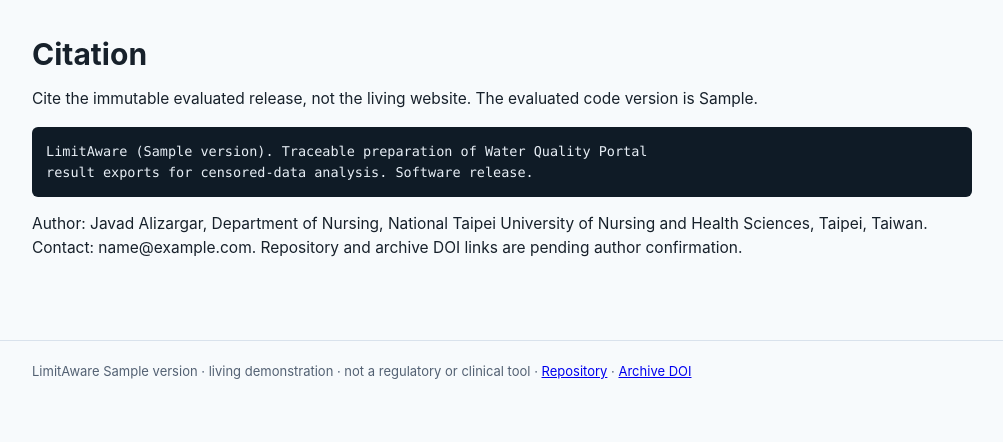
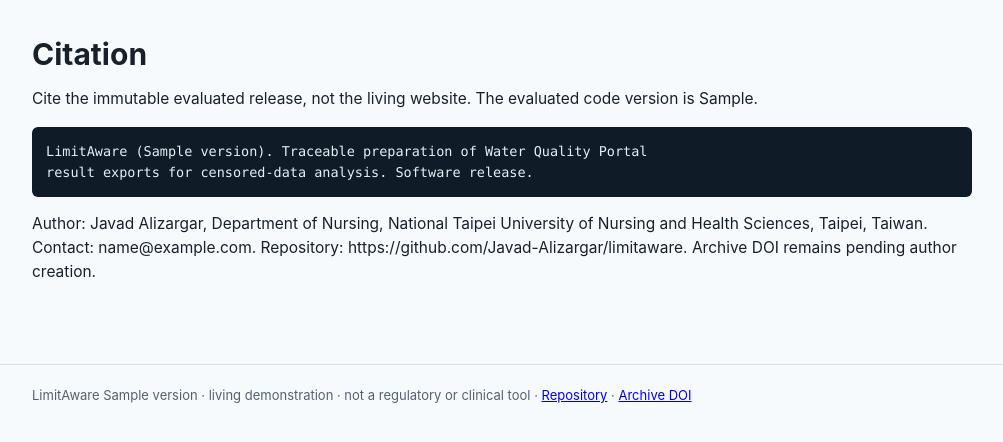
Before and after one commit to Javad-Alizargar/limitaware, a Python web app: template website/templates/cite.html in a window 1280 px wide. Shown: the part 57-499 px from the top of the page, without its empty margins (138-1141 px from the left). Run offline with Jinja, Linux system fonts and the light colour scheme; the template is opened without the code that fills it: most values are stand-ins (such as "Sample title", 1, 10 or a date in 2020).

Commit message:
Update public documentation and repository links

```diff
--- a/website/config.json
+++ b/website/config.json
@@ -3,7 +3,7 @@
   "site_url": "https://wqp.statwhy.com",
   "tagline": "Traceable preparation of WQP result exports for censored-data analysis",
   "version_source": "installed package",
-  "repository_url": null,
+  "repository_url": "https://github.com/Javad-Alizargar/limitaware",
   "archive_doi": null,
   "contact_email": "8javad@ntunhs.edu.tw",
   "evaluated_version": "0.1.4",
--- a/website/templates/cite.html
+++ b/website/templates/cite.html
@@ -3,5 +3,5 @@
 <p>Cite the immutable evaluated release, not the living website. The evaluated code version is {{ cfg.evaluated_version }}.</p>
 <pre>LimitAware ({{ version }}). Traceable preparation of Water Quality Portal
 result exports for censored-data analysis. Software release.</pre>
-<p>Author: Javad Alizargar, Department of Nursing, National Taipei University of Nursing and Health Sciences, Taipei, Taiwan. Contact: {{ cfg.contact_email }}. Repository and archive DOI links are pending author confirmation.</p>
+<p>Author: Javad Alizargar, Department of Nursing, National Taipei University of Nursing and Health Sciences, Taipei, Taiwan. Contact: {{ cfg.contact_email }}. Repository: https://github.com/Javad-Alizargar/limitaware. Archive DOI remains pending author creation.</p>
 {% endblock %}
```
Also changed, not shown: PUBLIC_SCOPE.md (+2 -0 lines), README.md.
